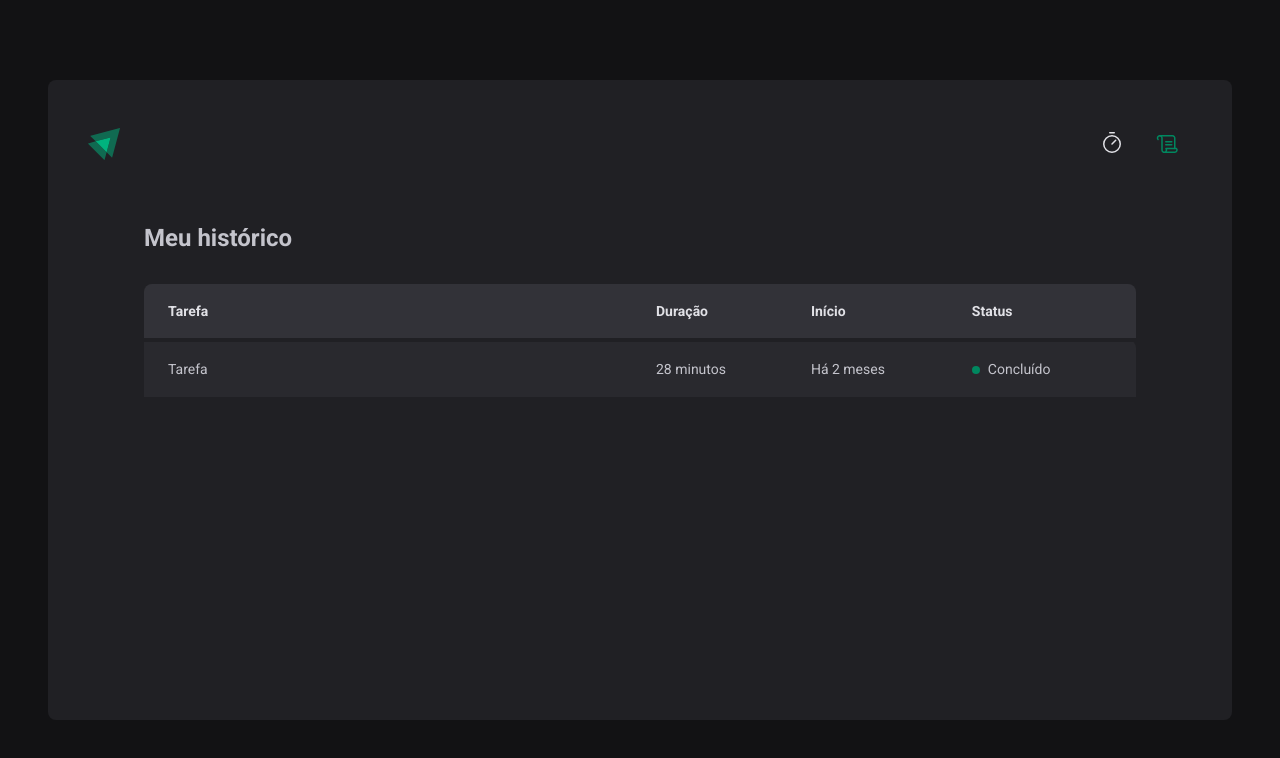
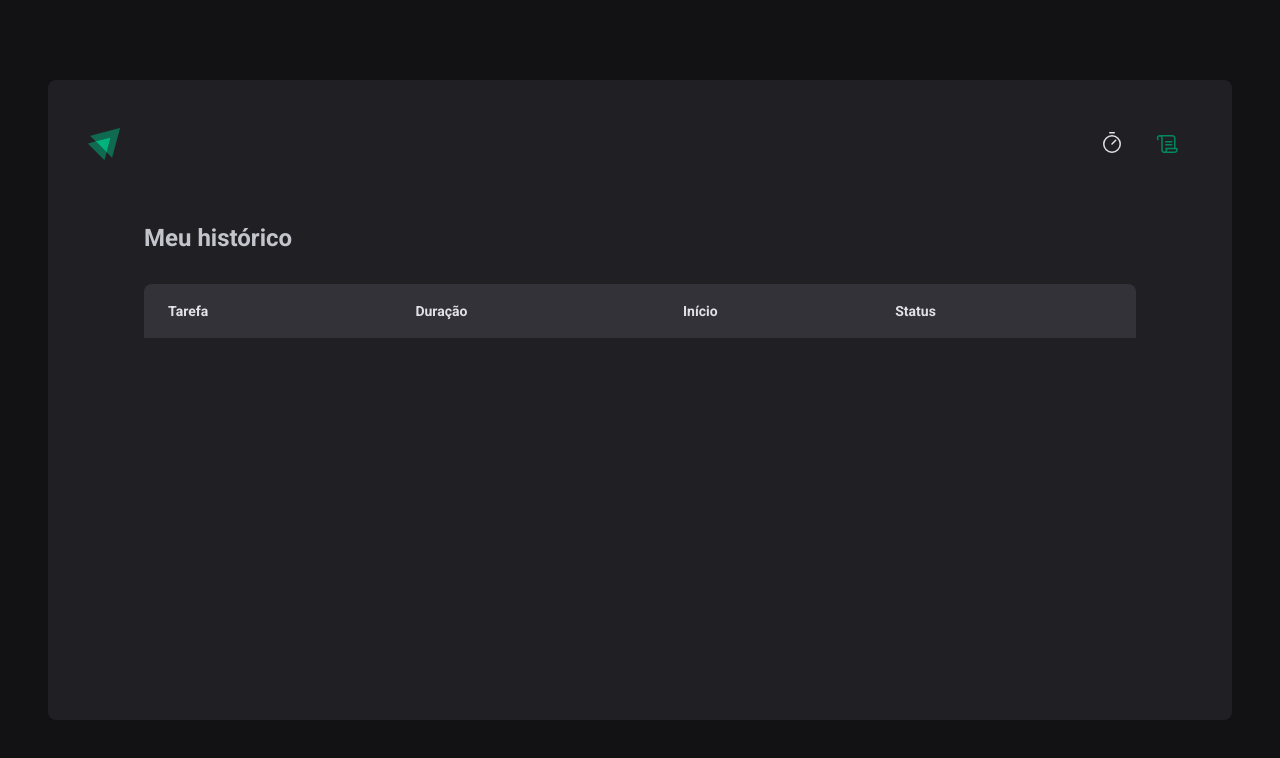
Before and after one commit to EdeiltonSO/IgniteTimer, a React (Vite) app: page /history in a window 1280 px wide. Shown: the top 758 px of the page. Built offline with nearby package versions, Linux system fonts and the light colour scheme.

Commit message:
feat: exibe listagem de ciclos na página de histórico

```diff
--- a/src/pages/History/index.tsx
+++ b/src/pages/History/index.tsx
@@ -1,9 +1,11 @@
-// import { useContext } from 'react'
+import { useContext } from 'react'
+import { formatDistanceToNow } from 'date-fns'
+import ptBR from 'date-fns/locale/pt-BR'
 import { HistoryContainer, HistoryList, Status } from './styles'
-// import { CyclesContext } from '../../contexts/CyclesContext'
+import { CyclesContext } from '../../contexts/CyclesContext'
 
 export function History() {
-  // const { cycles } = useContext(CyclesContext)
+  const { cycles } = useContext(CyclesContext)
 
   return (
     <HistoryContainer>
@@ -20,14 +22,31 @@
             </tr>
           </thead>
           <tbody>
-            <tr>
-              <td>Tarefa</td>
-              <td>28 minutos</td>
-              <td>Há 2 meses</td>
-              <td>
-                <Status statusColor="green">Concluído</Status>
-              </td>
-            </tr>
+            {cycles.map((cycle) => {
+              return (
+                <tr key={cycle.id}>
+                  <td>{cycle.task}</td>
+                  <td>{cycle.minutesAmount} minutos</td>
+                  <td>
+                    {formatDistanceToNow(cycle.startDate, {
+                      addSuffix: true,
+                      locale: ptBR,
+                    })}
+                  </td>
+                  <td>
+                    {!cycle.finishedDate && !cycle.interruptedDate && (
+                      <Status statusColor="yellow">Em andamento</Status>
+                    )}
+                    {cycle.finishedDate && (
+                      <Status statusColor="green">Concluído</Status>
+                    )}
+                    {cycle.interruptedDate && (
+                      <Status statusColor="red">Interrompido</Status>
+                    )}
+                  </td>
+                </tr>
+              )
+            })}
           </tbody>
         </table>
       </HistoryList>
```
